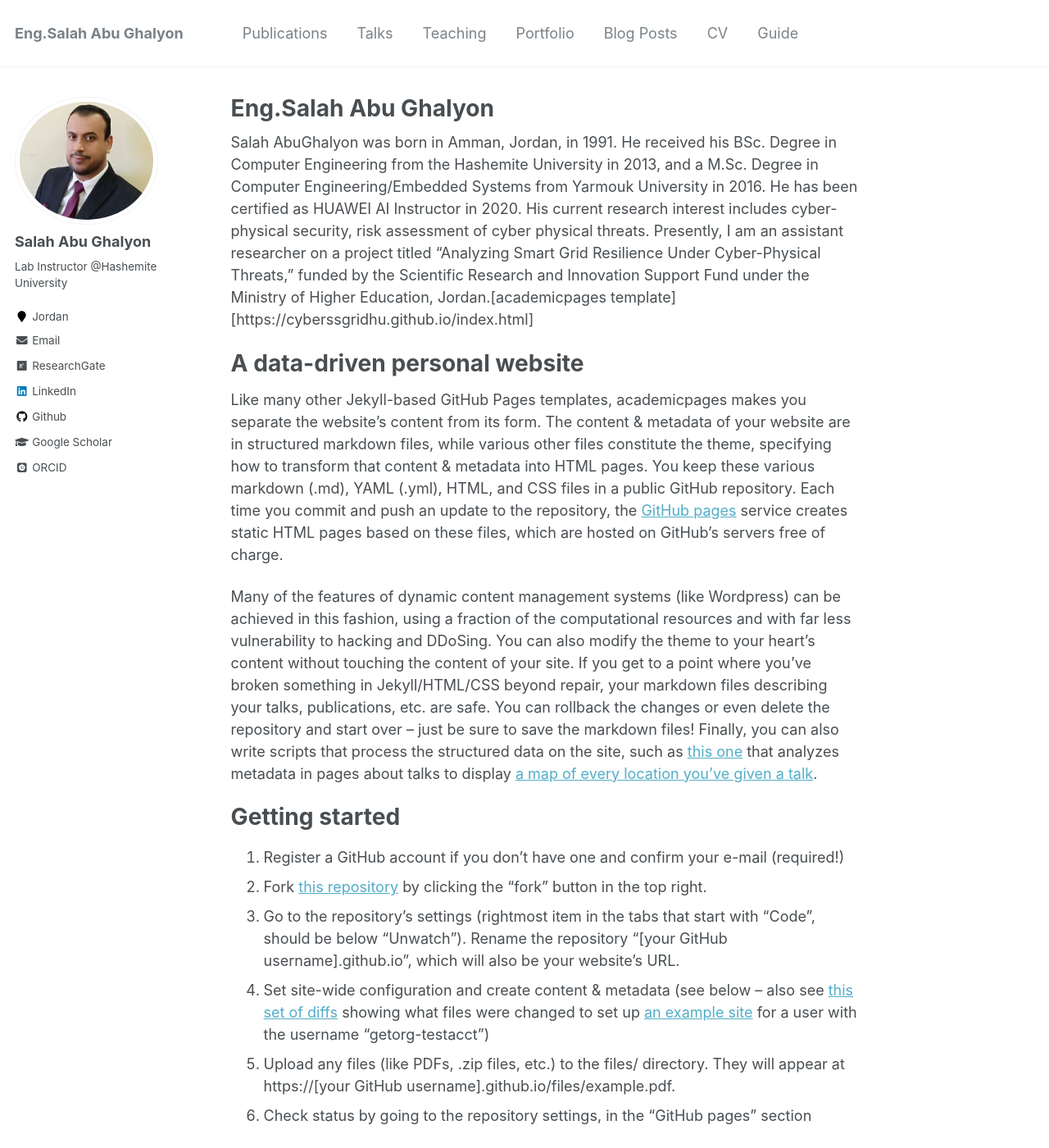
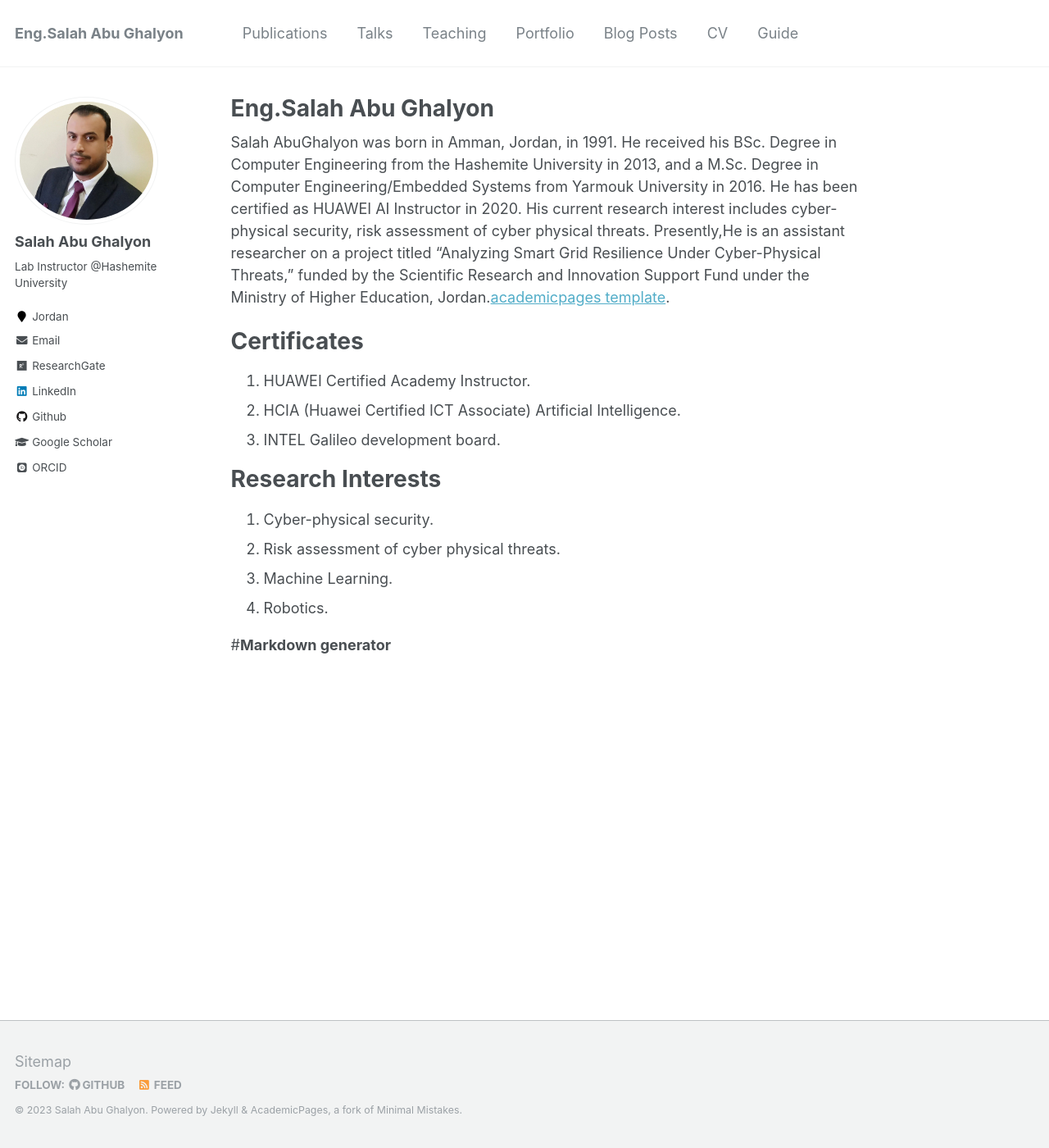
Before and after one commit to salahghalyon/salahghalyon.github.io, a Jekyll site: the page built from _pages/about.md, in a window 1280 px wide and 1400 px high. Shown: the whole window at 82% size. Built offline with Jekyll 4.4.1, drawn with Linux system fonts in a browser that asks for light colours; some web fonts are replaced; some of the changed text lies outside the part shown.

Commit message:
Update about.md

```diff
--- a/_pages/about.md
+++ b/_pages/about.md
@@ -8,43 +8,21 @@ redirect_from:
 ---
 
 Salah AbuGhalyon was born in Amman, Jordan, in 1991. He received his BSc. Degree in Computer Engineering from the Hashemite University in 2013, and a M.Sc. Degree in Computer Engineering/Embedded Systems from Yarmouk University in 2016. He has been certified as HUAWEI AI Instructor in 2020.
-His current research interest includes cyber-physical security, risk assessment of cyber physical threats. Presently, I am an assistant researcher on a project titled "Analyzing Smart Grid Resilience Under Cyber-Physical Threats," funded by the Scientific Research and Innovation Support Fund under the Ministry of Higher Education, Jordan.[academicpages template][https://cyberssgridhu.github.io/index.html]
+His current research interest includes cyber-physical security, risk assessment of cyber physical threats. Presently,He is an assistant researcher on a project titled "Analyzing Smart Grid Resilience Under Cyber-Physical Threats," funded by the Scientific Research and Innovation Support Fund under the Ministry of Higher Education, Jordan.[academicpages template](https://cyberssgridhu.github.io/index.html).
 
-A data-driven personal website
+Certificates
 ======
-Like many other Jekyll-based GitHub Pages templates, academicpages makes you separate the website's content from its form. The content & metadata of your website are in structured markdown files, while various other files constitute the theme, specifying how to transform that content & metadata into HTML pages. You keep these various markdown (.md), YAML (.yml), HTML, and CSS files in a public GitHub repository. Each time you commit and push an update to the repository, the [GitHub pages](https://pages.github.com/) service creates static HTML pages based on these files, which are hosted on GitHub's servers free of charge.
+1. HUAWEI Certified Academy Instructor.
+1. HCIA (Huawei Certified ICT Associate) Artificial Intelligence.
+1. INTEL Galileo development board.
 
-Many of the features of dynamic content management systems (like Wordpress) can be achieved in this fashion, using a fraction of the computational resources and with far less vulnerability to hacking and DDoSing. You can also modify the theme to your heart's content without touching the content of your site. If you get to a point where you've broken something in Jekyll/HTML/CSS beyond repair, your markdown files describing your talks, publications, etc. are safe. You can rollback the changes or even delete the repository and start over -- just be sure to save the markdown files! Finally, you can also write scripts that process the structured data on the site, such as [this one](https://github.com/academicpages/academicpages.github.io/blob/master/talkmap.ipynb) that analyzes metadata in pages about talks to display [a map of every location you've given a talk](https://academicpages.github.io/talkmap.html).
 
-Getting started
+
+Research Interests
 ======
-1. Register a GitHub account if you don't have one and confirm your e-mail (required!)
-1. Fork [this repository](https://github.com/academicpages/academicpages.github.io) by clicking the "fork" button in the top right.
-1. Go to the repository's settings (rightmost item in the tabs that start with "Code", should be below "Unwatch"). Rename the repository "[your GitHub username].github.io", which will also be your website's URL.
-1. Set site-wide configuration and create content & metadata (see below -- also see [this set of diffs](http://archive.is/3TPas) showing what files were changed to set up [an example site](https://getorg-testacct.github.io) for a user with the username "getorg-testacct")
-1. Upload any files (like PDFs, .zip files, etc.) to the files/ directory. They will appear at https://[your GitHub username].github.io/files/example.pdf.
-1. Check status by going to the repository settings, in the "GitHub pages" section
+1. Cyber-physical security.
+1. Risk assessment of cyber physical threats.
+1. Machine Learning.
+1. Robotics.
 
-Site-wide configuration
-------
-The main configuration file for the site is in the base directory in [_config.yml](https://github.com/academicpages/academicpages.github.io/blob/master/_config.yml), which defines the content in the sidebars and other site-wide features. You will need to replace the default variables with ones about yourself and your site's github repository. The configuration file for the top menu is in [_data/navigation.yml](https://github.com/academicpages/academicpages.github.io/blob/master/_data/navigation.yml). For example, if you don't have a portfolio or blog posts, you can remove those items from that navigation.yml file to remove them from the header.
-
-Create content & metadata
-------
-For site content, there is one markdown file for each type of content, which are stored in directories like _publications, _talks, _posts, _teaching, or _pages. For example, each talk is a markdown file in the [_talks directory](https://github.com/academicpages/academicpages.github.io/tree/master/_talks). At the top of each markdown file is structured data in YAML about the talk, which the theme will parse to do lots of cool stuff. The same structured data about a talk is used to generate the list of talks on the [Talks page](https://academicpages.github.io/talks), each [individual page](https://academicpages.github.io/talks/2012-03-01-talk-1) for specific talks, the talks section for the [CV page](https://academicpages.github.io/cv), and the [map of places you've given a talk](https://academicpages.github.io/talkmap.html) (if you run this [python file](https://github.com/academicpages/academicpages.github.io/blob/master/talkmap.py) or [Jupyter notebook](https://github.com/academicpages/academicpages.github.io/blob/master/talkmap.ipynb), which creates the HTML for the map based on the contents of the _talks directory).
-
-**Markdown generator**
-
-I have also created [a set of Jupyter notebooks](https://github.com/academicpages/academicpages.github.io/tree/master/markdown_generator
-) that converts a CSV containing structured data about talks or presentations into individual markdown files that will be properly formatted for the academicpages template. The sample CSVs in that directory are the ones I used to create my own personal website at stuartgeiger.com. My usual workflow is that I keep a spreadsheet of my publications and talks, then run the code in these notebooks to generate the markdown files, then commit and push them to the GitHub repository.
-
-How to edit your site's GitHub repository
-------
-Many people use a git client to create files on their local computer and then push them to GitHub's servers. If you are not familiar with git, you can directly edit these configuration and markdown files directly in the github.com interface. Navigate to a file (like [this one](https://github.com/academicpages/academicpages.github.io/blob/master/_talks/2012-03-01-talk-1.md) and click the pencil icon in the top right of the content preview (to the right of the "Raw | Blame | History" buttons). You can delete a file by clicking the trashcan icon to the right of the pencil icon. You can also create new files or upload files by navigating to a directory and clicking the "Create new file" or "Upload files" buttons.
-
-Example: editing a markdown file for a talk
-![Editing a markdown file for a talk](/images/editing-talk.png)
-
-For more info
-------
-More info about configuring academicpages can be found in [the guide](https://academicpages.github.io/markdown/). The [guides for the Minimal Mistakes theme](https://mmistakes.github.io/minimal-mistakes/docs/configuration/) (which this theme was forked from) might also be helpful.
+#**Markdown generator**
```
